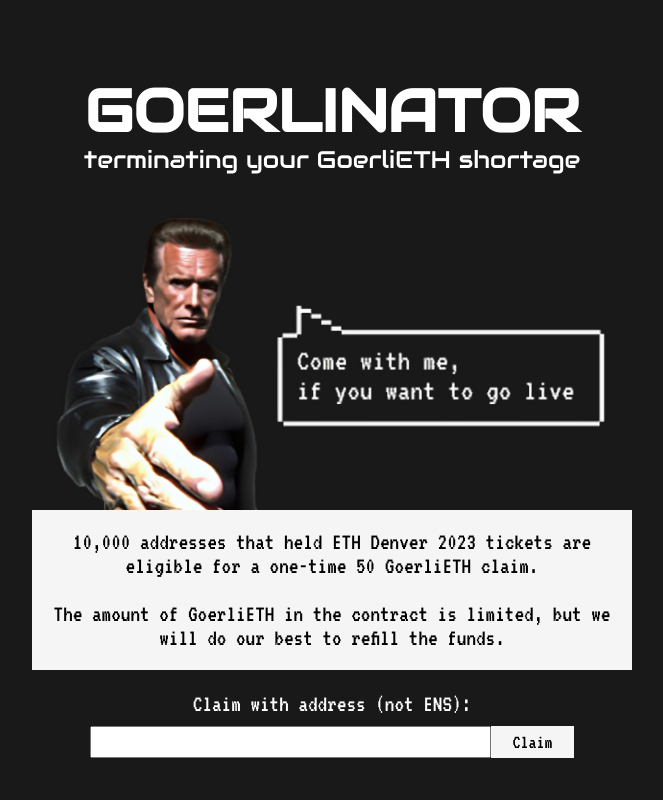
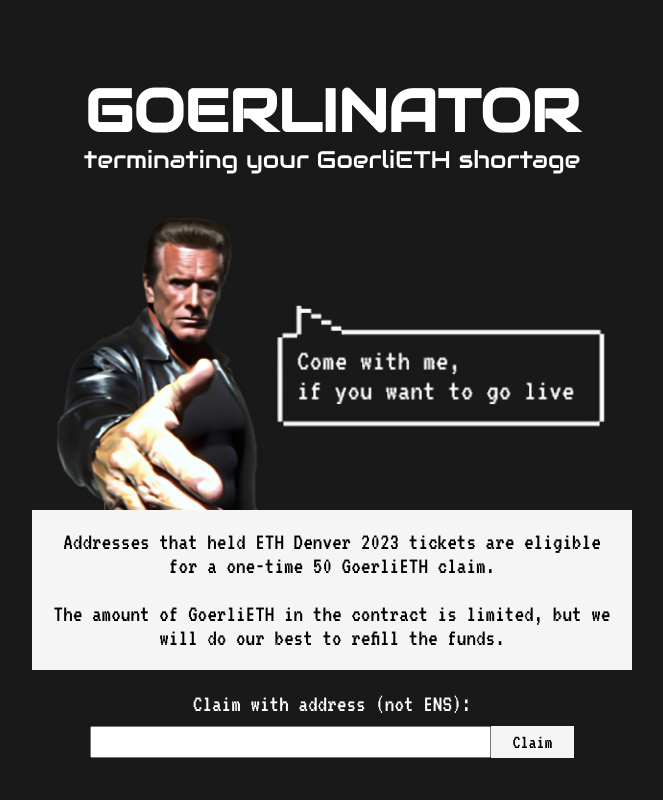
Before and after one commit to malteish/goerlinator, a Next.js app in the folder webApp/: page / in a window 1280 px wide. Shown: the top 800 px of the page, without its empty margins (308-971 px from the left). Built offline with nearby package versions, Linux system fonts and the light colour scheme; what @rainbow-me/rainbowkit, wagmi would draw is missing.

Commit message:
Update frontpage message

```diff
--- a/webApp/pages/index.tsx
+++ b/webApp/pages/index.tsx
@@ -70,7 +70,7 @@
         />
         {/* <ConnectButton /> */}
         <div className={styles.box}>
-          10,000 addresses that held ETH Denver 2023 tickets are eligible for a
+          Addresses that held ETH Denver 2023 tickets are eligible for a
           one-time 50 GoerliETH claim.
           <br />
           <br />
```
